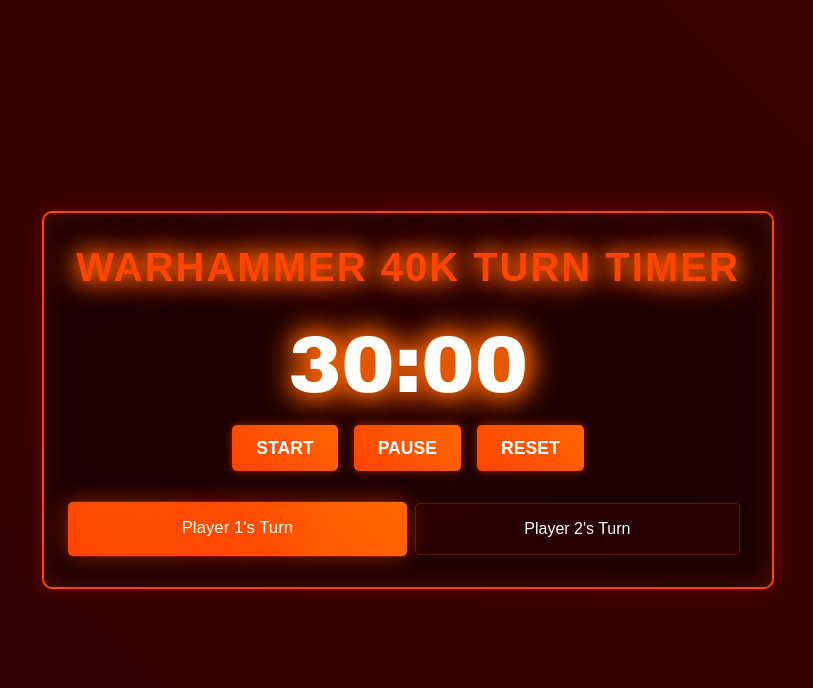
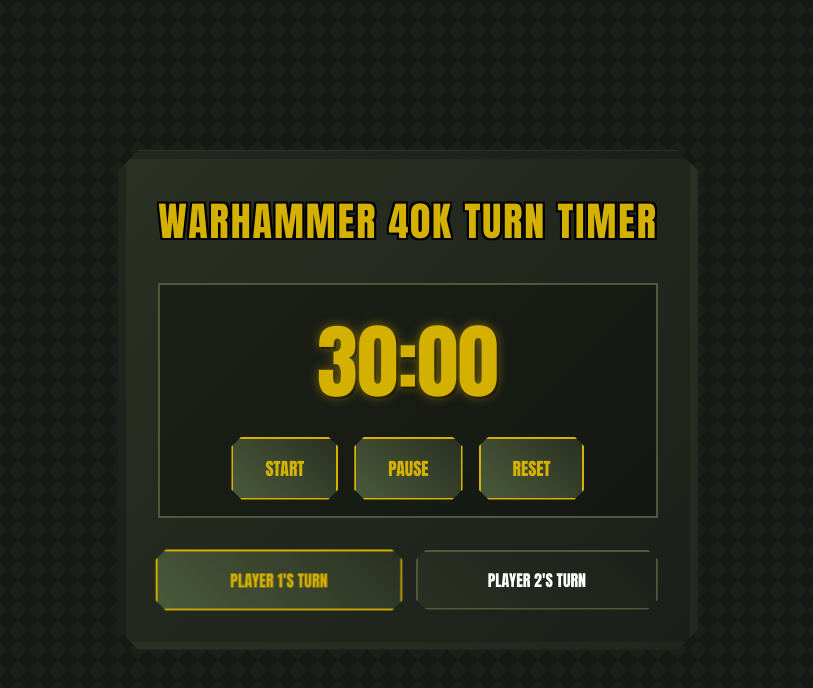
Before and after one commit to tbuckley92/warhammer-40k-timer, a plain HTML site: page index.html in a window 1280 px wide. Shown: the whole page, without its empty margins (232-1045 px from the left). Drawn offline with Linux system fonts and the light colour scheme.

Commit message:
Update: Added Ork-themed styling with military green and industrial design

```diff
--- a/styles.css
+++ b/styles.css
@@ -4,23 +4,27 @@
     box-sizing: border-box;
 }
 
-@keyframes fireBackground {
+@keyframes waaagh {
+    0% { transform: scale(1); }
+    50% { transform: scale(1.02); }
+    100% { transform: scale(1); }
+}
+
+@keyframes rustShine {
     0% { background-position: 0% 50%; }
     50% { background-position: 100% 50%; }
     100% { background-position: 0% 50%; }
 }
 
-@keyframes glow {
-    0% { text-shadow: 0 0 10px #ff4400, 0 0 20px #ff4400, 0 0 30px #ff4400; }
-    50% { text-shadow: 0 0 20px #ff6600, 0 0 30px #ff6600, 0 0 40px #ff6600; }
-    100% { text-shadow: 0 0 10px #ff4400, 0 0 20px #ff4400, 0 0 30px #ff4400; }
-}
-
 body {
-    font-family: 'Arial', sans-serif;
-    background: linear-gradient(45deg, #1a0000, #2d0000, #400000);
-    background-size: 400% 400%;
-    animation: fireBackground 15s ease infinite;
+    font-family: 'Arial Black', sans-serif;
+    background: #1a1f1a;
+    background-image:
+        linear-gradient(45deg, rgba(0,0,0,0.2) 25%, transparent 25%),
+        linear-gradient(-45deg, rgba(0,0,0,0.2) 25%, transparent 25%),
+        linear-gradient(45deg, transparent 75%, rgba(0,0,0,0.2) 75%),
+        linear-gradient(-45deg, transparent 75%, rgba(0,0,0,0.2) 75%);
+    background-size: 20px 20px;
     color: #fff;
     min-height: 100vh;
     display: flex;
@@ -31,51 +35,58 @@ body {
 .container {
     text-align: center;
     padding: 2rem;
-    background: rgba(20, 0, 0, 0.8);
-    border-radius: 10px;
-    box-shadow: 0 0 20px rgba(255, 0, 0, 0.3),
-                inset 0 0 30px rgba(255, 68, 0, 0.2);
-    border: 2px solid #ff4400;
+    background: linear-gradient(135deg, #2a3022 0%, #1a1f1a 100%);
+    border-radius: 0;
+    box-shadow:
+        0 0 0 2px #4a5a3a,
+        0 0 0 4px #000,
+        0 0 20px rgba(0, 0, 0, 0.5);
+    border: 8px solid transparent;
     position: relative;
-    overflow: hidden;
-}
-
-.container::before {
-    content: '';
-    position: absolute;
-    top: -50%;
-    left: -50%;
-    width: 200%;
-    height: 200%;
-    background: radial-gradient(circle, rgba(255, 68, 0, 0.1) 0%, transparent 70%);
-    animation: fireBackground 8s ease infinite;
-    z-index: -1;
+    clip-path: polygon(
+        20px 0%,
+        calc(100% - 20px) 0%,
+        100% 20px,
+        100% calc(100% - 20px),
+        calc(100% - 20px) 100%,
+        20px 100%,
+        0% calc(100% - 20px),
+        0% 20px
+    );
 }
 
 h1 {
-    color: #ff4400;
+    color: #d4b000;
     margin-bottom: 2rem;
     font-size: 2.5rem;
     text-transform: uppercase;
     letter-spacing: 2px;
-    animation: glow 3s ease-in-out infinite;
-    text-shadow: 0 0 10px rgba(255, 68, 0, 0.7);
+    text-shadow:
+        2px 2px 0 #000,
+        -2px -2px 0 #000,
+        2px -2px 0 #000,
+        -2px 2px 0 #000;
+    font-family: 'Impact', sans-serif;
 }
 
 .timer-container {
     margin-bottom: 2rem;
     position: relative;
+    padding: 1rem;
+    background: rgba(0, 0, 0, 0.3);
+    border: 2px solid #4a5a3a;
 }
 
 #timer {
     font-size: 5rem;
     font-weight: bold;
     margin-bottom: 1rem;
-    color: #fff;
-    text-shadow: 0 0 20px #ff4400,
-                 0 0 40px #ff4400;
-    animation: glow 2s ease-in-out infinite;
-    font-family: 'Arial Black', sans-serif;
+    color: #d4b000;
+    text-shadow:
+        0 0 10px rgba(212, 176, 0, 0.5),
+        2px 2px 0 #000;
+    font-family: 'Impact', sans-serif;
+    animation: waaagh 2s ease-in-out infinite;
 }
 
 .controls {
@@ -85,44 +96,67 @@ h1 {
 }
 
 button {
-    padding: 0.8rem 1.5rem;
+    padding: 1rem 2rem;
     font-size: 1.1rem;
-    background: linear-gradient(45deg, #ff4400, #ff6600);
-    color: white;
-    border: none;
-    border-radius: 5px;
+    background: linear-gradient(45deg, #4a5a3a, #2a3022);
+    color: #d4b000;
+    border: 2px solid #d4b000;
     cursor: pointer;
     transition: all 0.3s;
     text-transform: uppercase;
     font-weight: bold;
-    box-shadow: 0 0 10px rgba(255, 68, 0, 0.5);
+    font-family: 'Impact', sans-serif;
+    position: relative;
+    clip-path: polygon(
+        10px 0%,
+        calc(100% - 10px) 0%,
+        100% 10px,
+        100% calc(100% - 10px),
+        calc(100% - 10px) 100%,
+        10px 100%,
+        0% calc(100% - 10px),
+        0% 10px
+    );
 }
 
 button:hover {
-    background: linear-gradient(45deg, #ff6600, #ff8800);
+    background: linear-gradient(45deg, #5a6a4a, #3a4032);
     transform: scale(1.05);
-    box-shadow: 0 0 20px rgba(255, 68, 0, 0.7);
+    box-shadow: 0 0 20px rgba(212, 176, 0, 0.3);
 }
 
 .player-turn {
     display: flex;
     justify-content: space-between;
     gap: 1rem;
+    margin-top: 2rem;
 }
 
 .player {
     padding: 1rem;
-    background: rgba(51, 0, 0, 0.6);
-    border-radius: 5px;
+    background: linear-gradient(45deg, #2a3022, #1a1f1a);
     flex: 1;
     transition: all 0.3s;
-    border: 1px solid rgba(255, 68, 0, 0.3);
+    border: 2px solid #4a5a3a;
+    text-transform: uppercase;
+    font-family: 'Impact', sans-serif;
+    clip-path: polygon(
+        10px 0%,
+        calc(100% - 10px) 0%,
+        100% 10px,
+        100% calc(100% - 10px),
+        calc(100% - 10px) 100%,
+        10px 100%,
+        0% calc(100% - 10px),
+        0% 10px
+    );
 }
 
 .player.active {
-    background: linear-gradient(45deg, #ff4400, #ff6600);
+    background: linear-gradient(45deg, #4a5a3a, #2a3022);
     transform: scale(1.05);
-    box-shadow: 0 0 20px rgba(255, 68, 0, 0.5);
-    animation: glow 2s ease-in-out infinite;
-    border: none;
+    border: 2px solid #d4b000;
+    color: #d4b000;
+    animation: waaagh 2s ease-in-out infinite;
+    box-shadow: 0 0 20px rgba(212, 176, 0, 0.3);
 }
```
